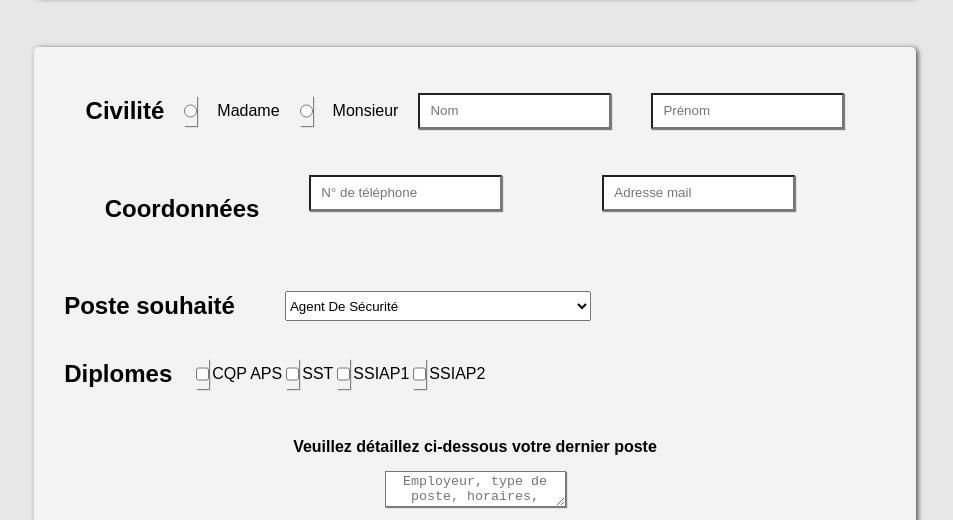
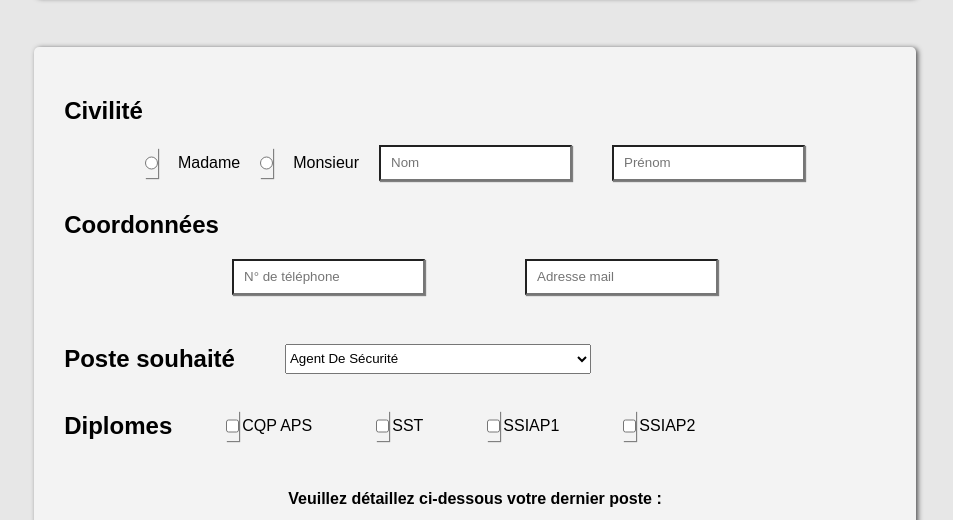
Before and after one commit to morganeMjk/dossierRecrut, a plain HTML site: page index.html in a window 1280 px wide. Shown: the part 252-772 px from the top of the page, without its empty margins (165-1118 px from the left). Drawn offline with Linux system fonts and the light colour scheme.

Commit message:
Ajout d'élément
Ajout du bouton 'valider' en bas de formulaire et ajout des spans pour les inputs checkbox et radio

```diff
--- a/index.html
+++ b/index.html
@@ -12,42 +12,49 @@
         <h1>Dossier de recrutement</h1>
         <p>Merci de bien vouloir remplir l'intégralité du formulaire ci-dessous et d'y joindre votre CV.</p>
     </header>
+
     <main>
         <form action="#" method="post">
+            <h2>Civilité</h2>
             <div class="civilite">
-                <h2>Civilité</h2>
-                <input type="radio" name="madame" id="madame"><label for="madame">Madame</label>
-                <input type="radio" name="monsieur" id="monsieur"><label for="monsieur">Monsieur</label>
+                <span>
+                    <input type="radio" name="civilite" id="madame"><label for="madame">Madame</label>
+                </span>
+                <span>
+                    <input type="radio" name="civilite" id="monsieur"><label for="monsieur">Monsieur</label>
+                </span>
                 <input type="text" name="nomInput" id="nomInput" placeholder="Nom" required>
                 <input type="text" name="prenomInput" id="prenomInput" placeholder="Prénom" required>
             </div>
 
+            <h2>Coordonnées</h2>
             <div class="coordonnees">
-                <h2>Coordonnées</h2>
                 <input type="tel" name="telInput" id="telInput" placeholder="N° de téléphone" required>
                 <input type="email" name="emailInput" id="emailInput" placeholder="Adresse mail" required>
             </div>
 
             <div class="poste">
                 <h2>Poste souhaité</h2>
+                <div>
                     <select name="poste" id="poste">
                         <option value="ads">Agent De Sécurité</option>
                         <option value="ssiap1">Agent des Services de Sécurité Incendie</option>
                         <option value="ssiap2">Responsable des Services de Sécurité Incendie</option>
                     </select>
                 </div>
+            </div>
 
             <div class="diplomes">
                 <h2>Diplomes</h2>
-                <input type="checkbox" name="cqp" id="cqp"><label for="cqp">CQP APS</label>
-                <input type="checkbox" name="sst" id="sst"><label for="sst">SST</label>
-                <input type="checkbox" name="ssiap1" id="ssiap1"><label for="ssiap1">SSIAP1</label>
-                <input type="checkbox" name="ssiap2" id="ssiap2"><label for="ssiap2">SSIAP2</label>
+                    <span><input type="checkbox" name="cqp" id="cqp"><label for="cqp">CQP APS</label></span>
+                    <span><input type="checkbox" name="sst" id="sst"><label for="sst">SST</label></span>
+                    <span><input type="checkbox" name="ssiap1" id="ssiap1"><label for="ssiap1">SSIAP1</label></span>
+                    <span><input type="checkbox" name="ssiap2" id="ssiap2"><label for="ssiap2">SSIAP2</label></span>
             </div>
 
             <div class="dernierPoste">
-                <label for="dernierPoste">Veuillez détaillez ci-dessous votre dernier poste</label>
-                <textarea id="dernierPoste" name="dernierPoste" placeholder="Employeur, type de poste, horaires, missions, type de contrat..."></textarea>
+                <label for="dernierPoste">Veuillez détaillez ci-dessous votre dernier poste :</label>
+                <textarea id="dernierPoste" name="dernierPoste" placeholder="Employeur, type de poste, horaires, missions, type de contrat..." rows="15" cols="80"></textarea>
             </div>
 
             <div class="cv">
@@ -55,6 +62,7 @@
                 <input type="file" name="cv" id="cv">
             </div>
         </form>
+        <button>Valider</button>
     </main>
 </body>
 </html>
```
Lines whose indentation alone changed are shown as unchanged.
